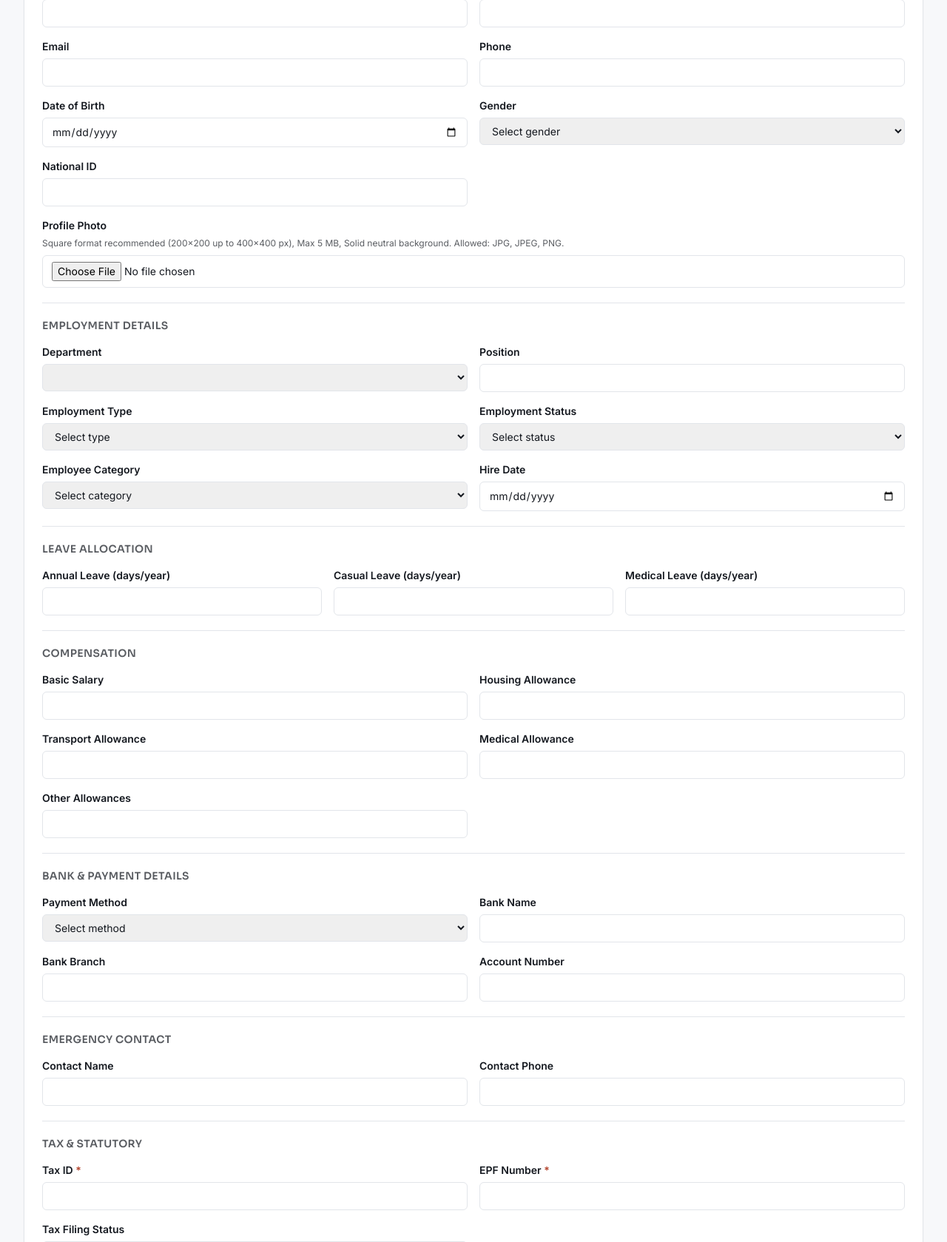
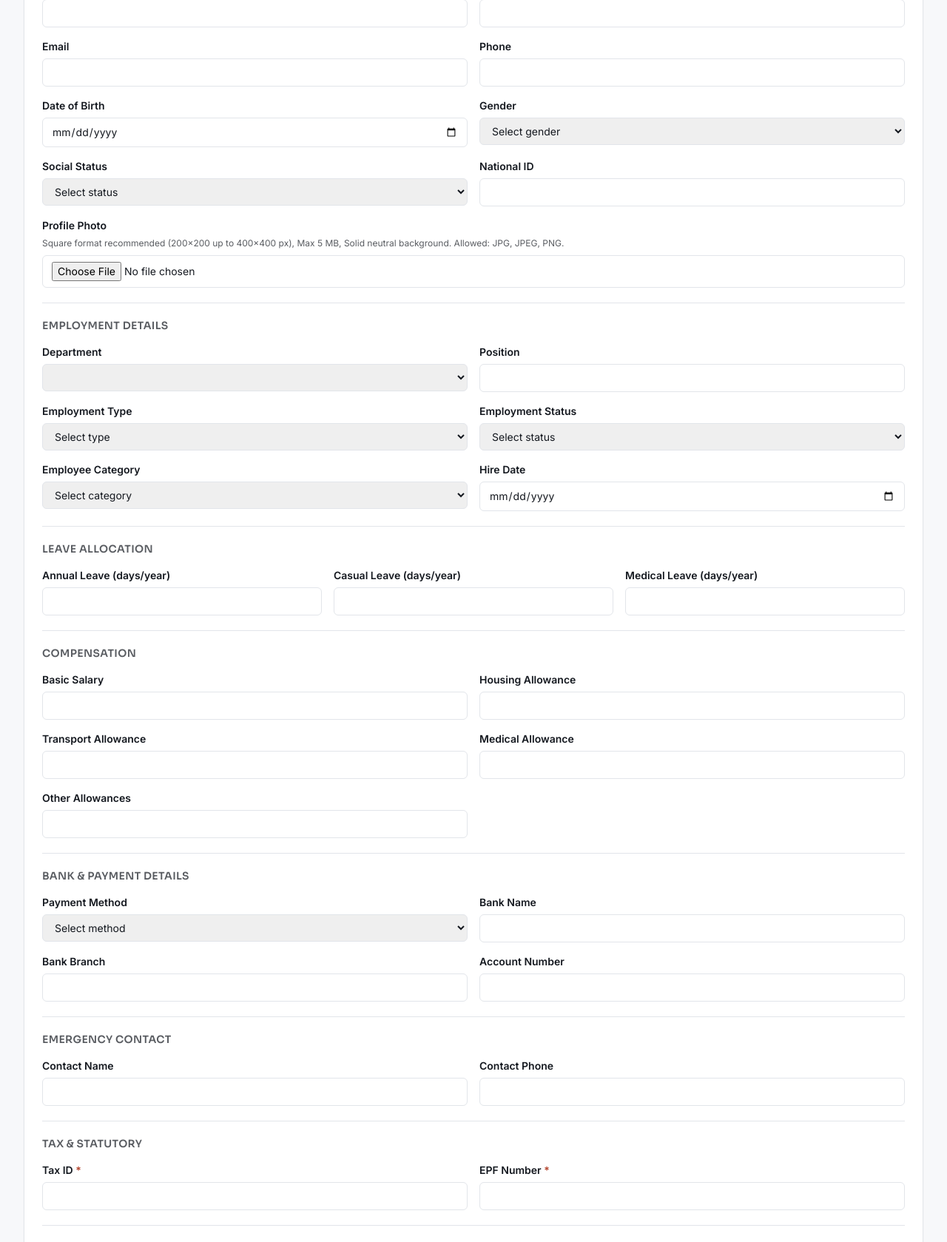
Before and after one commit to RoshD-08/employee_crud, a Python web app: template templates/edit_employee.html in a window 1280 px wide. Shown: the part 276-1955 px from the top of the page at 74% size. Run offline with Jinja, Linux system fonts and the light colour scheme; the template is opened without the code that fills it, so the values that code supplies are empty; some libraries are stand-ins or nearby versions.

Commit message:
feat: update employee templates to replace tax filing status with social status

```diff
--- a/templates/edit_employee.html
+++ b/templates/edit_employee.html
@@ -43,6 +43,16 @@
               <option value="" disabled {% if not employee.gender %}selected{% endif %}>Select gender</option>
               {% for option in genders %}
               <option value="{{ option }}" {% if employee.gender == option %}selected{% endif %}>{{ option }}</option>
+              {% endfor %}
+            </select>
+          </div>
+
+          <div>
+            <label class="block text-sm font-semibold text-ink mb-1.5" for="tax_filing_status">Social Status</label>
+            <select id="tax_filing_status" name="tax_filing_status" class="w-full rounded-md border border-line px-3 py-2 text-sm focus:outline-none focus:ring-2 focus:ring-accent/40 focus:border-accent">
+              <option value="" disabled {% if not employee.tax_filing_status %}selected{% endif %}>Select status</option>
+              {% for status in tax_filing_statuses %}
+              <option value="{{ status }}" {% if employee.tax_filing_status == status %}selected{% endif %}>{{ status }}</option>
               {% endfor %}
             </select>
           </div>
@@ -215,16 +225,6 @@
             <label class="block text-sm font-semibold text-ink mb-1.5" for="epf_number">EPF Number <span class="text-rust">*</span></label>
             <input type="text" id="epf_number" name="epf_number" value="{{ employee.epf_number or '' }}" required class="w-full rounded-md border border-line px-3 py-2 text-sm focus:outline-none focus:ring-2 focus:ring-accent/40 focus:border-accent">
           </div>
-
-          <div>
-            <label class="block text-sm font-semibold text-ink mb-1.5" for="tax_filing_status">Tax Filing Status</label>
-            <select id="tax_filing_status" name="tax_filing_status" class="w-full rounded-md border border-line px-3 py-2 text-sm focus:outline-none focus:ring-2 focus:ring-accent/40 focus:border-accent">
-              <option value="" disabled {% if not employee.tax_filing_status %}selected{% endif %}>Select status</option>
-              {% for status in tax_filing_statuses %}
-              <option value="{{ status }}" {% if employee.tax_filing_status == status %}selected{% endif %}>{{ status }}</option>
-              {% endfor %}
-            </select>
-          </div>
         </div>
       </div>
 
```
Also changed, not shown: templates/view_employee.html (+5 -5 lines).
